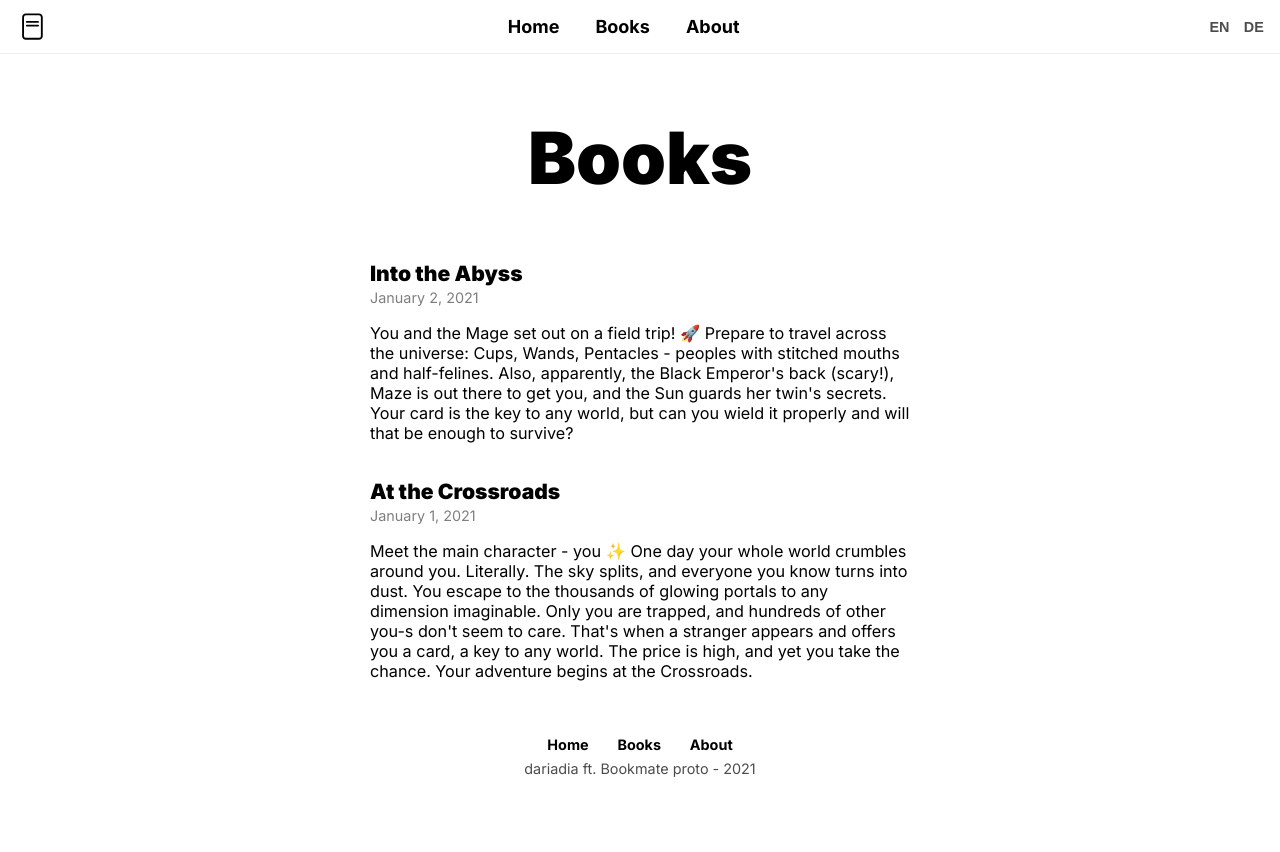
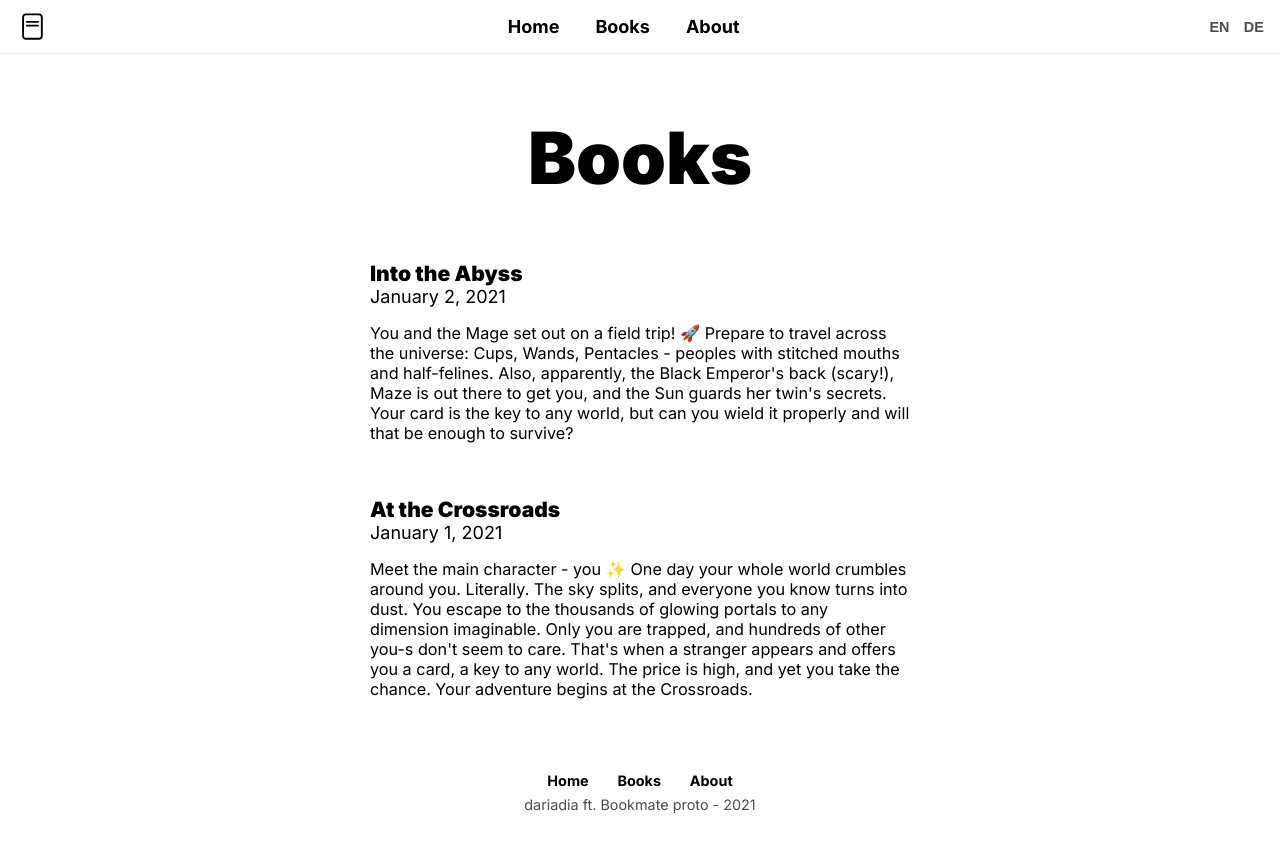
Before and after one commit to dariadia/multilingual, a Next.js app: page /en/books in a window 1280 px wide. Shown: the top 852 px of the page. Built offline with nearby package versions, Linux system fonts and the light colour scheme.

Commit message:
Change styles

```diff
--- a/pages/styles/layout.css
+++ b/pages/styles/layout.css
@@ -148,7 +148,7 @@ a {
 }
 
 .book {
-  margin: 1em auto 2em;
+  margin: 1em auto 3em;
   width: min(30em, 90vw);
 }
 
@@ -157,9 +157,11 @@ a {
   margin: 0;
 }
 
-.book time {
+.book h6 {
   font-size: 0.8em;
   opacity: 0.5;
+  margin: 10px 0;
+  text-transform: capitalize;
 }
 
 .book p {
```
